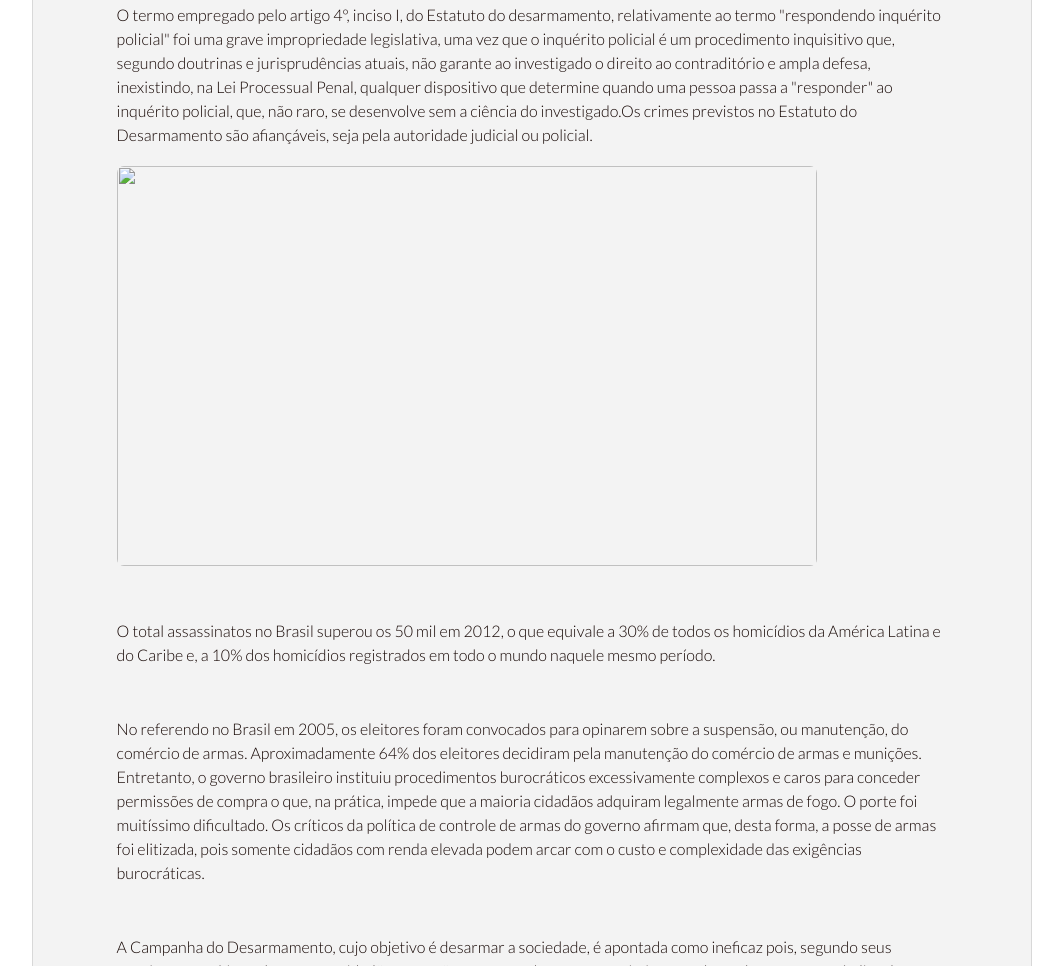
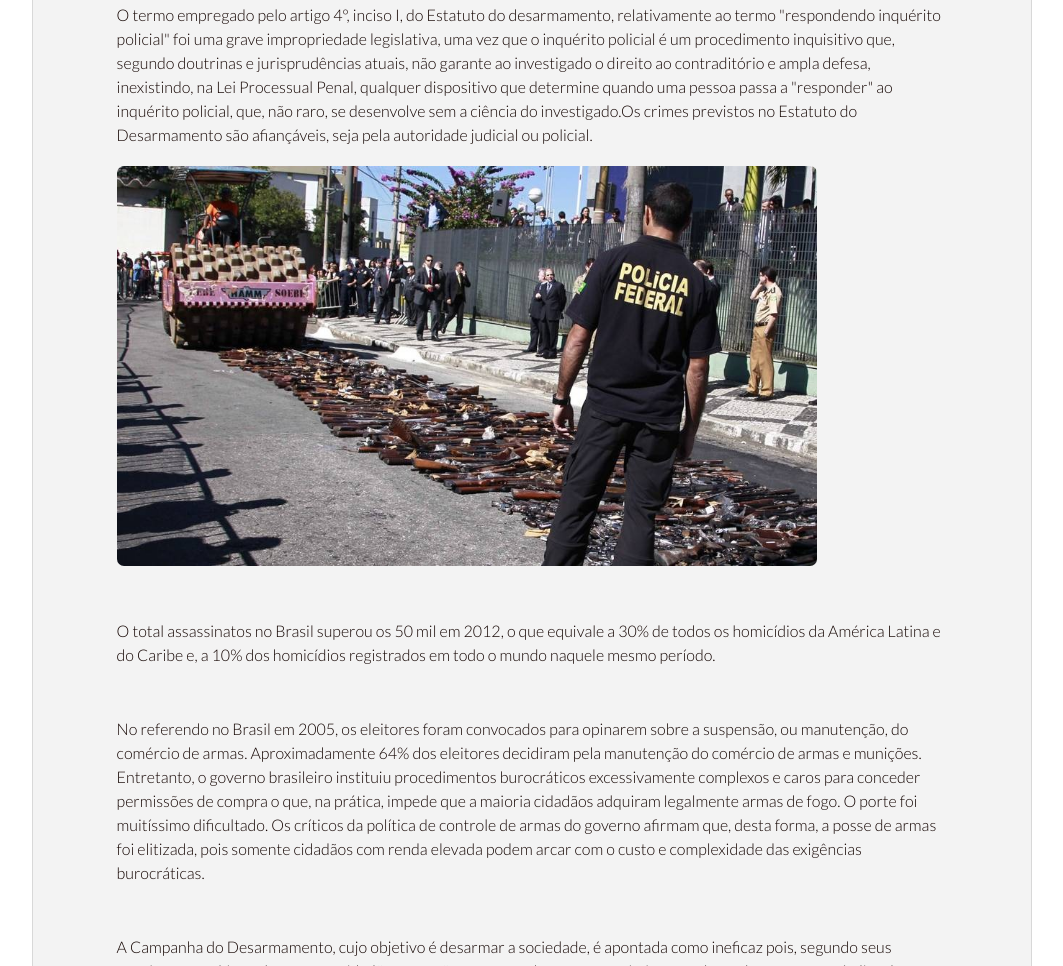
Before and after one commit to rruandavid/desarmamento, a plain HTML site: page index.html in a window 1280 px wide. Shown: the part 2398-3364 px from the top of the page, without its empty margins (108-1171 px from the left). Drawn offline with nearby package versions, Linux system fonts and the light colour scheme.

Commit message:
Add files via upload

```diff
--- a/index.html
+++ b/index.html
@@ -77,7 +77,7 @@
 
 						<p> O termo empregado pelo artigo 4º, inciso I, do Estatuto do desarmamento, relativamente ao termo "respondendo inquérito policial" foi uma grave impropriedade legislativa, uma vez que o inquérito policial é um procedimento inquisitivo que, segundo doutrinas e jurisprudências atuais, não garante ao investigado o direito ao contraditório e ampla defesa, inexistindo, na Lei Processual Penal, qualquer dispositivo que determine quando uma pessoa passa a "responder" ao inquérito policial, que, não raro, se desenvolve sem a ciência do investigado.Os crimes previstos no Estatuto do Desarmamento são afiançáveis, seja pela autoridade judicial ou policial.</p><br>
 
-						<img src="img\01.png" height="400" width="700"><br>
+						<img src="img\01.jpg" height="400" width="700"><br>
 
 						<p> O total assassinatos no Brasil superou os 50 mil em 2012, o que equivale a 30% de todos os homicídios da América Latina e do Caribe e, a 10% dos homicídios registrados em todo o mundo naquele mesmo período.</p>
 
```
Also changed, not shown: img/01.jpg (added).
